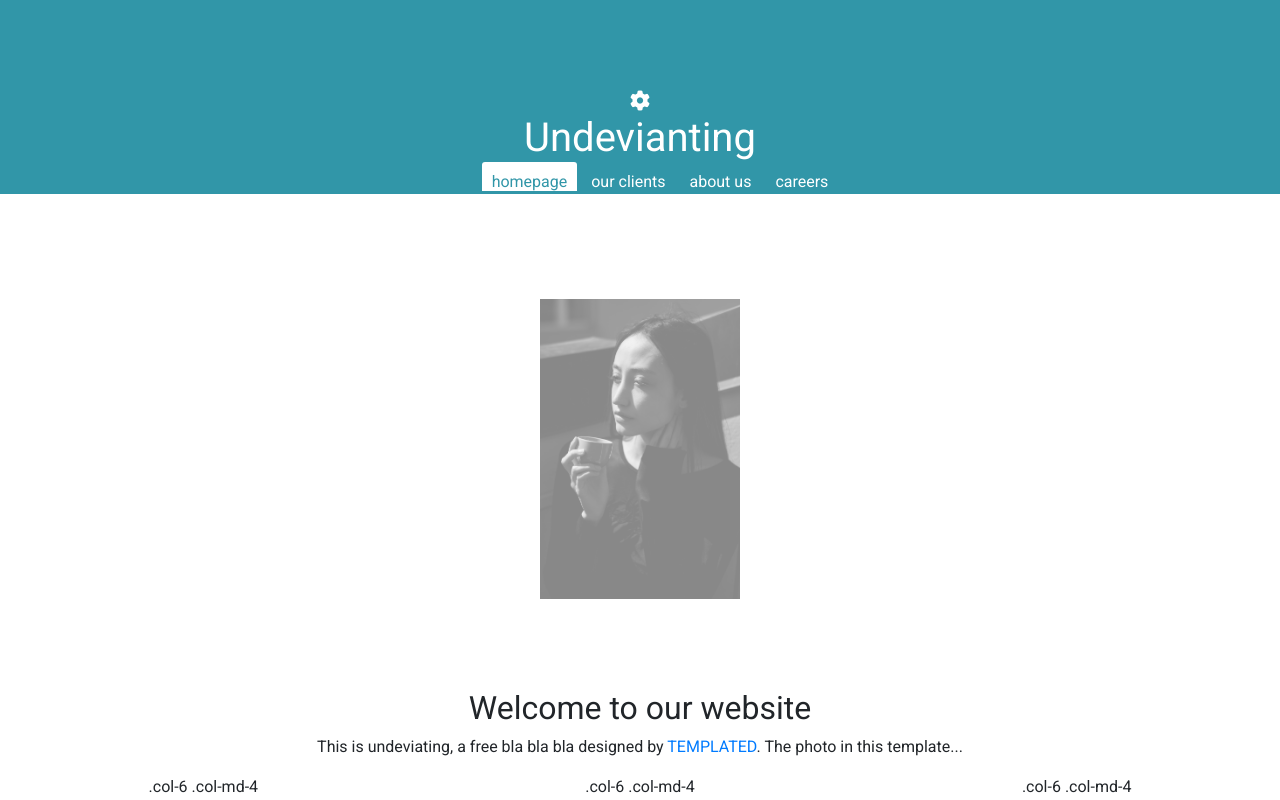
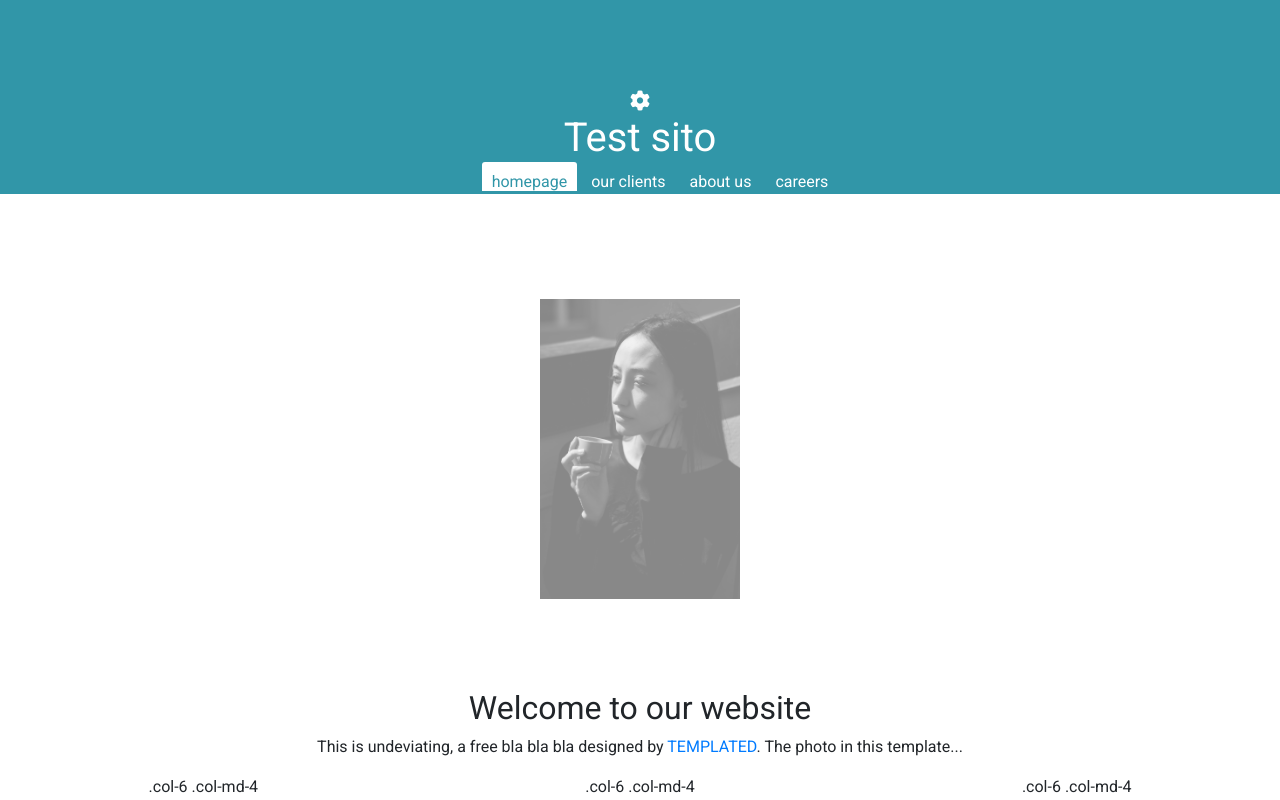
Before and after one commit to giuliadipalma/test, a plain HTML site: page index.html in a window 1280 px wide. Drawn offline with nearby package versions, Linux system fonts and the light colour scheme.

Commit message:
Aggiornamento titolo

```diff
--- a/index.html
+++ b/index.html
@@ -18,7 +18,7 @@
     <body class="conteiner-fluid">
      <header>
         <i class="fa-solid fa-gear fa-lg"></i>
-        <h1>Undevianting</h1>
+        <h1>Test sito</h1>
         <nav>
             <ul>
                 <li><a class= "active nounderline" href="index.html">homepage</a></li>
```
